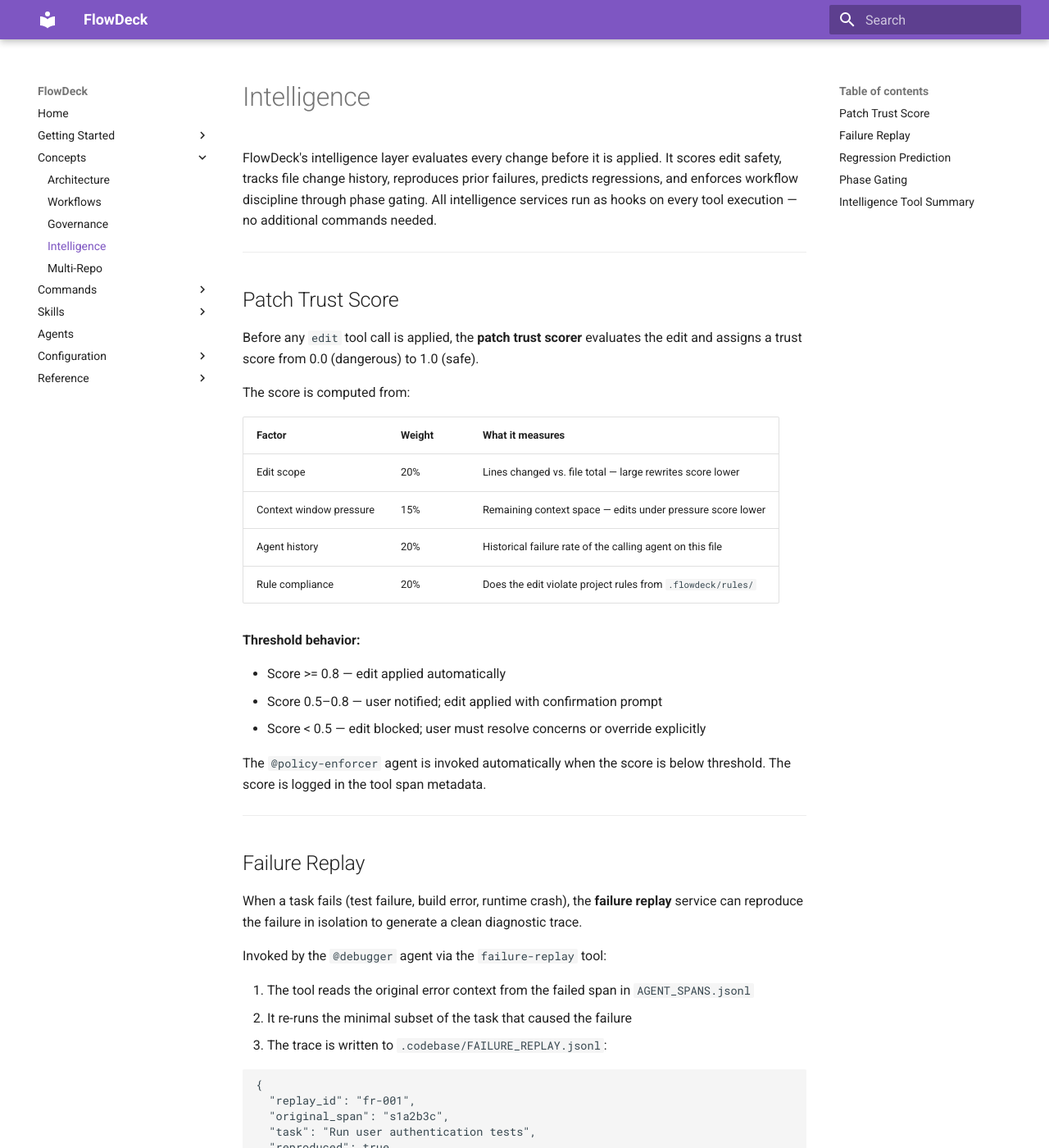
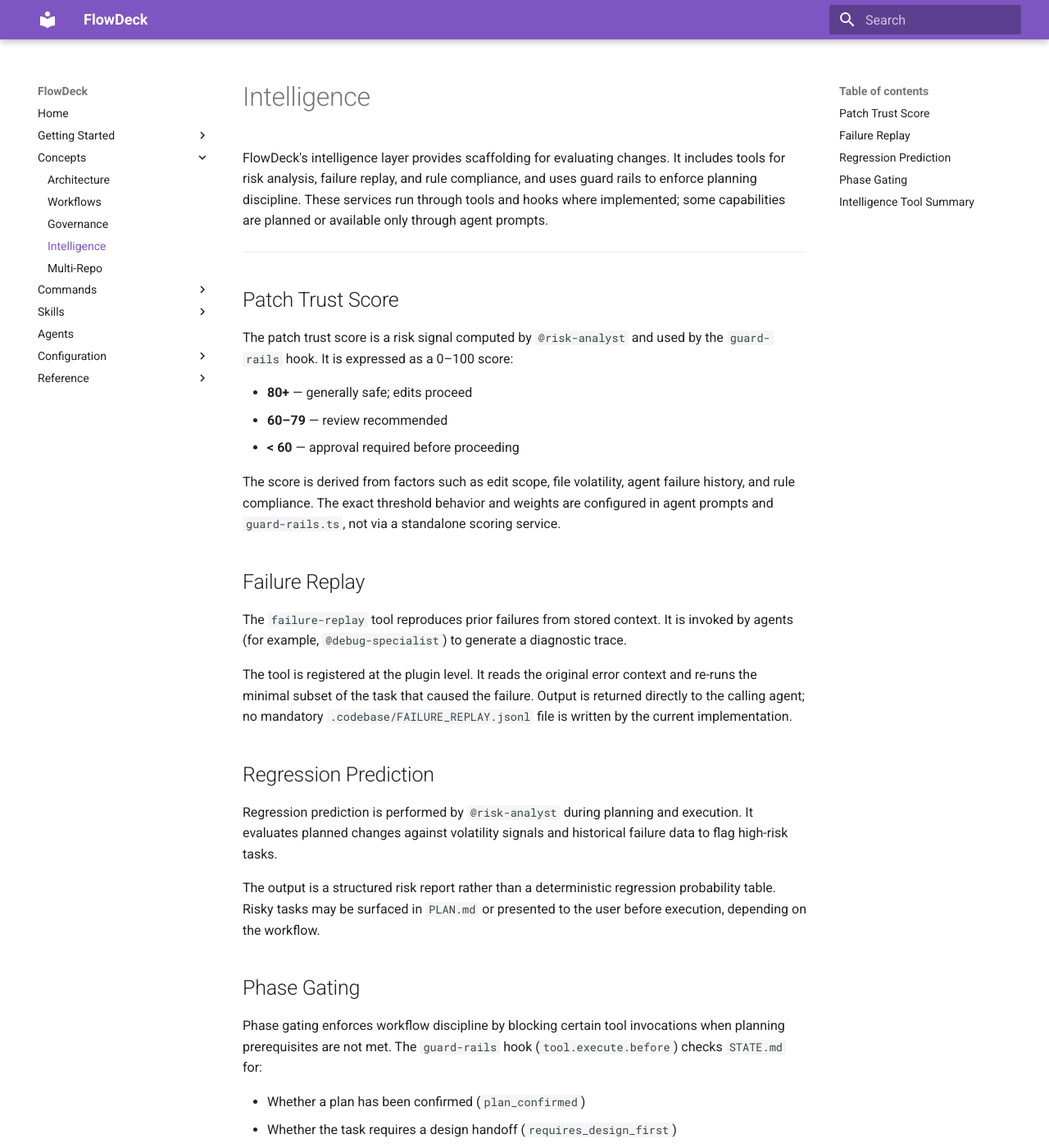
Before and after one commit to goncalompontes/FlowDeck, an MkDocs documentation site: the page built from docs/concepts/intelligence.md, in a window 1280 px wide and 1400 px high. Shown: the whole window at 82% size. Built offline with MkDocs 1.6.1 and Material for MkDocs 9.7.7, drawn with Linux system fonts in a browser that asks for light colours; some of the changed text lies outside the part shown.

Commit message:
docs: add detailed documentation for fd-init-deep, fd-merge-assist, and fd-retrospective commands; update architecture and intelligence concepts; enhance installation guide and workflows overview

````diff
--- a/docs/concepts/intelligence.md
+++ b/docs/concepts/intelligence.md
@@ -1,111 +1,49 @@
 # Intelligence
 
-FlowDeck's intelligence layer evaluates every change before it is applied. It scores edit safety, tracks file change history, reproduces prior failures, predicts regressions, and enforces workflow discipline through phase gating. All intelligence services run as hooks on every tool execution — no additional commands needed.
+FlowDeck's intelligence layer provides scaffolding for evaluating changes. It includes tools for risk analysis, failure replay, and rule compliance, and uses guard rails to enforce planning discipline. These services run through tools and hooks where implemented; some capabilities are planned or available only through agent prompts.
 
 ---
 
 ## Patch Trust Score
 
-Before any `edit` tool call is applied, the **patch trust scorer** evaluates the edit and assigns a trust score from 0.0 (dangerous) to 1.0 (safe).
+The patch trust score is a risk signal computed by `@risk-analyst` and used by the `guard-rails` hook. It is expressed as a 0–100 score:
 
-The score is computed from:
+- **80+** — generally safe; edits proceed
+- **60–79** — review recommended
+- **< 60** — approval required before proceeding
 
-| Factor | Weight | What it measures |
-|--------|--------|-----------------|
-| Edit scope | 20% | Lines changed vs. file total — large rewrites score lower |
-| Context window pressure | 15% | Remaining context space — edits under pressure score lower |
-| Agent history | 20% | Historical failure rate of the calling agent on this file |
-| Rule compliance | 20% | Does the edit violate project rules from `.flowdeck/rules/` |
-
-**Threshold behavior:**
-
-- Score >= 0.8 — edit applied automatically
-- Score 0.5–0.8 — user notified; edit applied with confirmation prompt
-- Score < 0.5 — edit blocked; user must resolve concerns or override explicitly
-
-The `@policy-enforcer` agent is invoked automatically when the score is below threshold. The score is logged in the tool span metadata.
-
----
+The score is derived from factors such as edit scope, file volatility, agent failure history, and rule compliance. The exact threshold behavior and weights are configured in agent prompts and `guard-rails.ts`, not via a standalone scoring service.
 
 ## Failure Replay
 
-When a task fails (test failure, build error, runtime crash), the **failure replay** service can reproduce the failure in isolation to generate a clean diagnostic trace.
+The `failure-replay` tool reproduces prior failures from stored context. It is invoked by agents (for example, `@debug-specialist`) to generate a diagnostic trace.
 
-Invoked by the `@debugger` agent via the `failure-replay` tool:
-
-1. The tool reads the original error context from the failed span in `AGENT_SPANS.jsonl`
-2. It re-runs the minimal subset of the task that caused the failure
-3. The trace is written to `.codebase/FAILURE_REPLAY.jsonl`:
-
-```json
-{
-  "replay_id": "fr-001",
-  "original_span": "s1a2b3c",
-  "task": "Run user authentication tests",
-  "reproduced": true,
-  "root_cause": "Missing mock for auth service in test environment",
-  "trace": [
-    "Step 1: npm test src/auth/login.test.ts",
-    "Error: Cannot read property 'validate' of undefined",
-    "Step 2: Mock auth service — result: test passes"
-  ],
-  "fix_suggestion": "Add mock for auth service in login.test.ts line 42"
-}
-```
-
-Replays are deterministic — the same failure will reproduce the same trace. This prevents "heisenbugs" that only appear in full runs.
-
----
+The tool is registered at the plugin level. It reads the original error context and re-runs the minimal subset of the task that caused the failure. Output is returned directly to the calling agent; no mandatory `.codebase/FAILURE_REPLAY.jsonl` file is written by the current implementation.
 
 ## Regression Prediction
 
-Before a plan is executed, the **regression predictor** evaluates the planned changes against the volatility map and historical failure data to predict which tasks are likely to break tests.
+Regression prediction is performed by `@risk-analyst` during planning and execution. It evaluates planned changes against volatility signals and historical failure data to flag high-risk tasks.
 
-The predictor runs as a pre-execution check in `/fd-execute`:
-
-1. Cross-reference with historical failure data in `SCORECARDS.jsonl` — if similar changes broke tests before, flag the task
-2. Assign a regression probability score (0.0–1.0) per task and per wave
-
-**Output appended to PLAN.md:**
-
-```markdown
-## Regression Predictions
-
-| Task | Files | Regression Probability | Flag |
-|------|-------|----------------------|------|
-| 1a: Write user model | src/models/user.ts | 0.15 | low |
-| 1b: Refactor auth service | src/auth/login.ts | 0.72 | high — historically fragile |
-| 2a: Integration tests | src/auth/*.test.ts | 0.31 | medium |
-```
-
-Tasks flagged `high` are presented to the user before `CONFIRM` in `/fd-plan`. The user may choose to skip, refactor, or add additional test coverage before proceeding.
-
----
+The output is a structured risk report rather than a deterministic regression probability table. Risky tasks may be surfaced in `PLAN.md` or presented to the user before execution, depending on the workflow.
 
 ## Phase Gating
 
-Phase gating enforces workflow discipline by blocking entry into a phase unless the prerequisites from the previous phase are satisfied.
+Phase gating enforces workflow discipline by blocking certain tool invocations when planning prerequisites are not met. The `guard-rails` hook (`tool.execute.before`) checks `STATE.md` for:
 
-| Transition | Gate |
-|------------|------|
-| `/fd-new-feature` → `/fd-discuss` | `DISCUSS.md` must exist and have at least 3 Q&A entries |
-| `/fd-discuss` → `/fd-plan` | `DISCUSS.md` must have a risk summary section |
-| `/fd-plan` → `/fd-execute` | User must type `CONFIRM`; no blockers in regression predictions |
-| `/fd-execute` → `/fd-verify` | All plan tasks must be marked `done` or `skipped` |
+- Whether a plan has been confirmed (`plan_confirmed`)
+- Whether the task requires a design handoff (`requires_design_first`)
+- Whether the workspace has been initialized (`.planning/` exists)
 
-If a gate check fails, the command exits with a descriptive error listing the missing prerequisites. The user resolves them before retrying.
-
-Phase gating is implemented by the `guard-rails` hook running in `tool.execute.before` — it intercepts command invocations and validates prerequisites before the command logic runs.
-
----
+Specific phase transitions (for example, requiring `DISCUSS.md` before `/fd-plan`) are enforced by individual command logic, not by a universal gate table.
 
 ## Intelligence Tool Summary
 
-| Tool / Hook | Service | Purpose |
-|-------------|---------|---------|
-| `patch-trust` hook | Patch Trust Score | Score edits before application |
-| `failure-replay` tool | Failure Replay | Reproduce and trace prior failures |
-| Regression predictor (in `/fd-plan`) | Regression Prediction | Score planned changes for breakage risk |
-| `guard-rails` hook | Phase Gating | Enforce workflow discipline at phase boundaries |
-| `policy-engine` tool | Rule Compliance | Evaluate edits against project rules |
-| `hash-edit` tool | Edit Hashing | Content-address edits for deduplication |
+| Tool / Hook | Purpose |
+|-------------|---------|
+| `failure-replay` | Reproduce and trace prior failures |
+| `policy-engine` | Evaluate edits against project rules |
+| `hash-edit` | Content-address edits for deduplication |
+| `guard-rails` hook | Enforce planning discipline and execution mode |
+| `@risk-analyst` | Produce patch trust and regression risk reports |
+
+See the individual tool definitions in `src/tools/` for implementation details.
````
Also changed, not shown: docs/commands/fd-init-deep.md (added, +49 -0 lines), docs/commands/fd-merge-assist.md (added, +42 -0 lines), docs/commands/fd-retrospective.md (added, +33 -0 lines), docs/concepts/architecture.md (+19 -19 lines), docs/concepts/workflows.md (+5 -2 lines), docs/getting-started/installation.md (+7 -4 lines), docs/index.md (+17 -6 lines), 1 other file.
